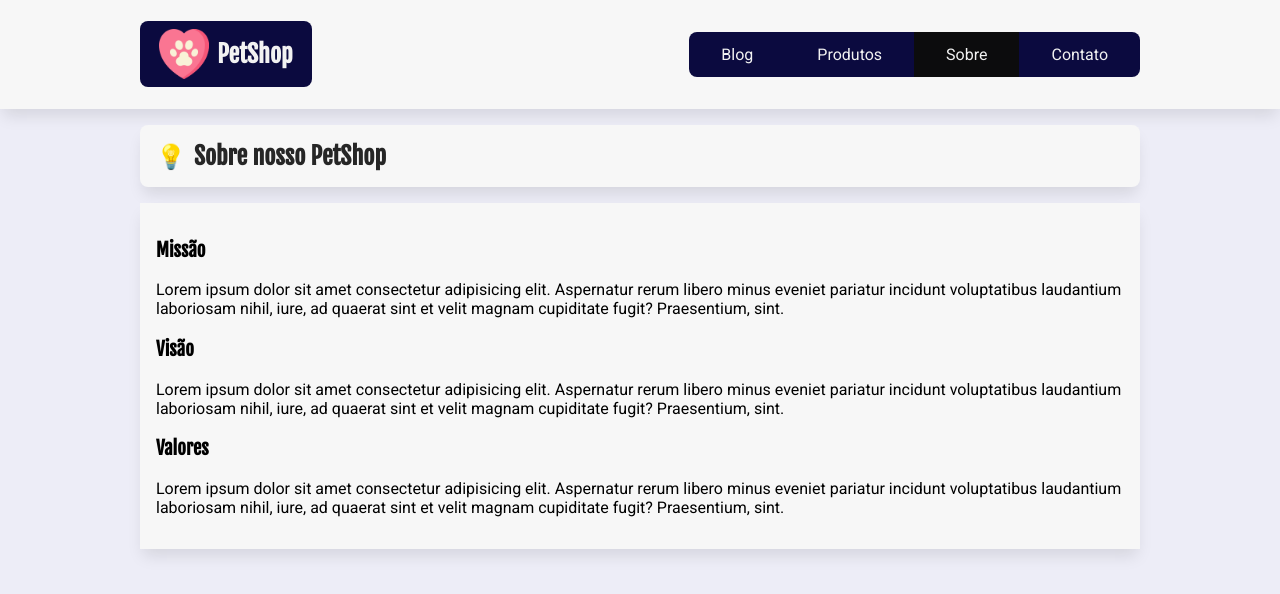
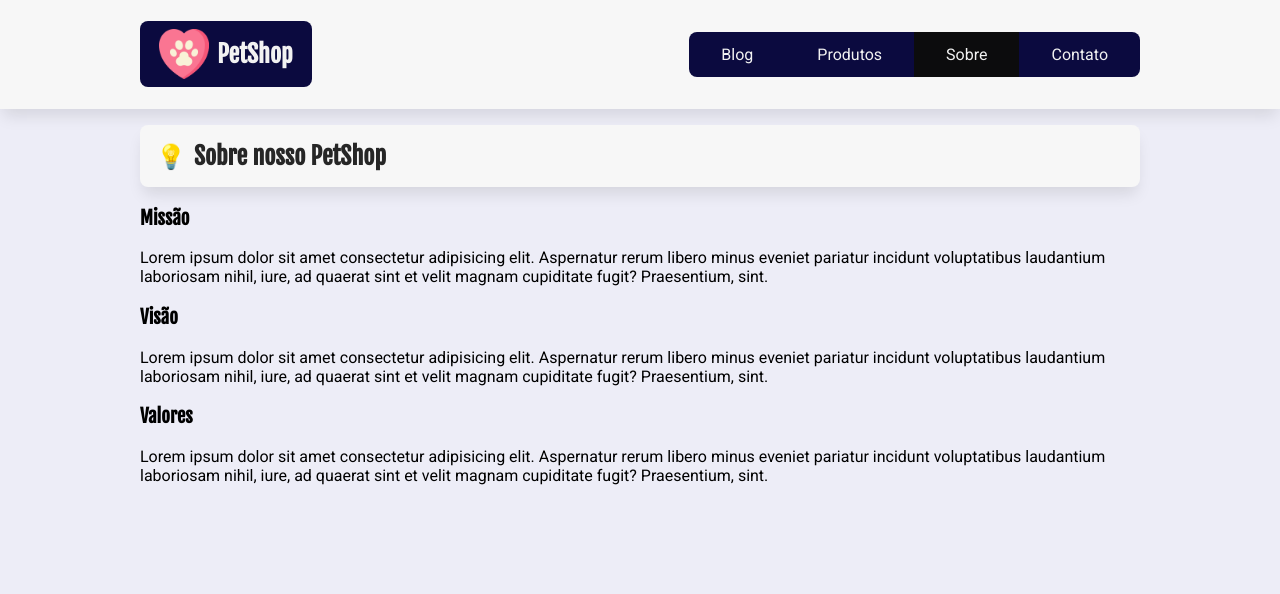
Before and after one commit to lucasmendeshy/petshop, a React (Create React App) app: page /sobre in a window 1280 px wide. Shown: the top 594 px of the page. Built offline with nearby package versions, Linux system fonts and the light colour scheme.

Commit message:
Componente caixa e props

```diff
--- /dev/null
+++ b/src/Components/Caixa/Caixa.jsx
@@ -0,0 +1,5 @@
+import estilos from "./Caixa.module.css";
+const Caixa = (props) => {
+  return <div>{props.children}</div>;
+};
+export default Caixa;
--- a/src/pages/Contato/Contato.jsx
+++ b/src/pages/Contato/Contato.jsx
@@ -1,14 +1,15 @@
+import Caixa from "../../Components/Caixa/Caixa";
 import estilos from "./Contato.module.css";
 const Contato = () => {
   return (
     <section>
       <h2 className={estilos.titulo_secao}>Fale Conosco</h2>
 
-      <div id="contato">
+      <Caixa id="contato">
         <p>
           <i>Em breve teremos um contato com biblioteca com componentes.</i>
         </p>
-      </div>
+      </Caixa>
     </section>
   );
 };
--- a/src/pages/Produtos/Produtos.jsx
+++ b/src/pages/Produtos/Produtos.jsx
@@ -1,10 +1,11 @@
+import Caixa from "../../Components/Caixa/Caixa";
 import estilos from "./Produtos.module.css";
 const Produtos = () => {
   return (
     <section>
       <h2 className={estilos.titulo_secao}>Conheças nossos produtos</h2>
 
-      <div id="produtos" className={estilos.produtos}>
+      <Caixa id="produtos" className={estilos.produtos}>
         <article>
           <h3>Produto 1</h3>
           <p>
@@ -34,7 +35,7 @@
             fugit? Praesentium, sint.
           </p>
         </article>
-      </div>
+      </Caixa>
     </section>
   );
 };
--- a/src/pages/Sobre/Sobre.jsx
+++ b/src/pages/Sobre/Sobre.jsx
@@ -1,10 +1,11 @@
+import Caixa from "../../Components/Caixa/Caixa";
 import estilos from "./Sobre.module.css";
 const Sobre = () => {
   return (
     <section>
       <h2 className={estilos.titulo_secao}>Sobre nosso PetShop</h2>
 
-      <div id="sobre">
+      <Caixa id="sobre">
         <h3>Missão</h3>
         <p>
           Lorem ipsum dolor sit amet consectetur adipisicing elit. Aspernatur
@@ -28,7 +29,7 @@
           laboriosam nihil, iure, ad quaerat sint et velit magnam cupiditate
           fugit? Praesentium, sint.
         </p>
-      </div>
+      </Caixa>
     </section>
   );
 };
```
Also changed, not shown: src/Components/Caixa/Caixa.module.css (added).
